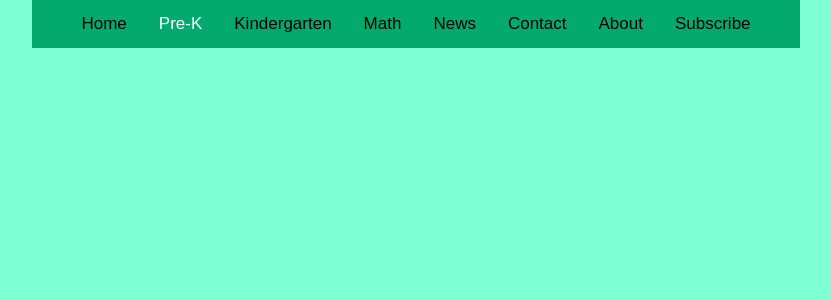
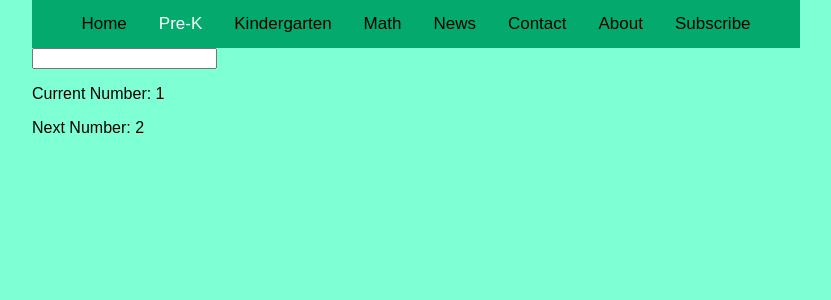
Before and after one commit to kvsravindrareddy/kvs-assessment-ui, a React (Create React App) app: page / in a window 1280 px wide. Both pictures are taken after a click on the link "Pre-K". Shown: the top 300 px of the page, without its empty margins (224-1055 px from the left). Built offline with nearby package versions, Linux system fonts and the light colour scheme.

Commit message:
ui changes

```diff
--- a/src/App.js
+++ b/src/App.js
@@ -2,6 +2,7 @@
 import React, { useState } from 'react';
 import './App.css';
 import AssessmentQuestions from './pages/random/AssessmentQuestions';
+import NumberSequence from './pages/random/NumberSequence';
 import Subscribe from './pages/admin/Subscribe';
 import './css/mainpage.css';
 
@@ -21,6 +22,7 @@ function App() {
           <a key={option} className={activeSection === option ? 'active' : ''} onClick={() => handleNavigationClick(option)}>{option}</a>
         ))}
       </div>
+      {activeSection === 'Pre-K' && <NumberSequence />} {/* Render NumberSequence component if active section is 'Pre-K' */}
       {activeSection === 'Math' && <AssessmentQuestions />} {/* Render AssessmentQuestions component if active section is 'Math' */}
       {activeSection === 'Subscribe' && <Subscribe/>} {/* Render Subscribe component if active section is 'Subscribe' */}
     </div>
--- a/src/pages/admin/Subscribe.jsx
+++ b/src/pages/admin/Subscribe.jsx
@@ -31,7 +31,7 @@ const Subscribe = () => {
     useEffect(() => {
         const fetchCountries = async () => {
             try {
-                const countryResponse = await axios.get('http://localhost:9003/country');
+                const countryResponse = await axios.get('http://69.127.132.13:9003/country');
                 setCountryOptions(countryResponse.data.map(country => ({
                     label: `${country.name} (${country.dialCode})`,
                     value: country.dialCode
@@ -68,7 +68,7 @@ const Subscribe = () => {
                 customerIp: clientIp
             });
 
-            const subRes = await axios.post('http://localhost:9003/subscribe', formData);
+            const subRes = await axios.post('http://69.127.132.13:9003/subscribe', formData);
             setSubResponse({
                 firstName: subRes.data.firstName,
                 lastName: subRes.data.lastName,
--- a/src/pages/random/AssessmentQuestions.jsx
+++ b/src/pages/random/AssessmentQuestions.jsx
@@ -9,6 +9,7 @@ const AssessmentQuestions = () => {
     const [assessmentSummary, setAssessmentSummary] = useState(null);
     const [selectedAnswer, setSelectedAnswer] = useState('');
     const [selectedType, setSelectedType] = useState('addition');
+    const [selectedEmail, setSelectedEmail] = useState(null);
     const [numberOfQuestions, setNumberOfQuestions] = useState(10);
 
     useEffect(() => {
@@ -19,7 +20,7 @@ const AssessmentQuestions = () => {
 
     const fetchAssessmentQuestions = async () => {
         try {
-        const response = await axios.get(`http://localhost:9004/allrandoms?userId=${userId}&type=${selectedType}&numberOfQuestions=${numberOfQuestions}`);
+        const response = await axios.get(`http://69.127.132.13:9004/allrandoms?userId=${userId}&type=${selectedType}&email=${selectedEmail}&numberOfQuestions=${numberOfQuestions}`);
         const {questions, assessmentId} = response.data;
         if(questions.length > 0) {
         setQuestions(response.data.questions);
@@ -46,8 +47,9 @@ const AssessmentQuestions = () => {
 
     const handleSubmitAnswer = async () => {
         try {
-            const response = await axios.post('http://localhost:9004/submitrandomquestion', {
+            const response = await axios.post('http://69.127.132.13:9004/submitrandomquestion', {
                 userId: userId,
+                email: selectedEmail,
                 assessmentId: assessmentSummary.assessmentId,
                 assessmentStatus: 'STARTED',
                 currentQuestion: {
@@ -93,6 +95,19 @@ const AssessmentQuestions = () => {
                             placeholder="Enter Name"
                             value={userId}
                             onChange={(event) => setUserid(event.target.value)}
+                            style={{ width: "85%" }}
+                            minLength={2}
+                        />
+                        </td>
+                    </tr>
+                    <tr>
+                        <td>Enter Email</td>
+                        <td>
+                        <input required={true}
+                            type="text"
+                            placeholder="Enter Email"
+                            value={selectedEmail}
+                            onChange={(event) => setSelectedEmail(event.target.value)}
                             style={{ width: "85%" }}
                             minLength={2}
                         />
--- /dev/null
+++ b/src/pages/random/NumberSequence.jsx
@@ -0,0 +1,38 @@
+import React, { useState } from 'react';
+
+const NumberSequence = () => {
+  const [currentNumber, setCurrentNumber] = useState(1);
+  const [enteredNumber, setEnteredNumber] = useState('');
+
+  const handleChange = (event) => {
+    const value = parseInt(event.target.value);
+    if (!isNaN(value)) {
+      setEnteredNumber(value);
+    } else {
+      setEnteredNumber('');
+    }
+  };
+
+  const handleBlur = () => {
+    if (enteredNumber !== '') {
+      setCurrentNumber(enteredNumber);
+    }
+    setEnteredNumber('');
+  };
+
+  return (
+    <div>
+      <input
+        type="number"
+        value={enteredNumber}
+        onChange={handleChange}
+        onBlur={handleBlur}
+        min="1"
+      />
+      <p>Current Number: {currentNumber}</p>
+      <p>Next Number: {currentNumber + 1}</p>
+    </div>
+  );
+};
+
+export default NumberSequence;
```
Lines whose indentation alone changed are shown as unchanged.
